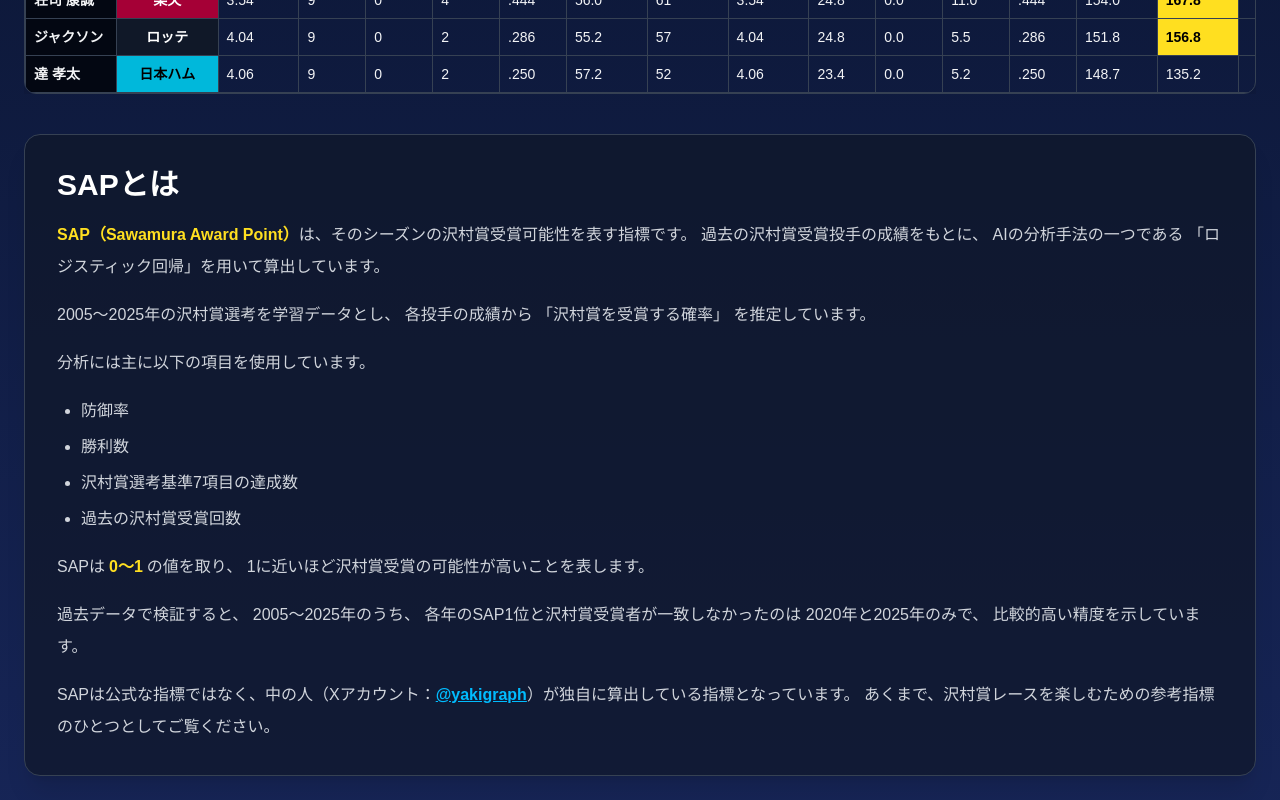
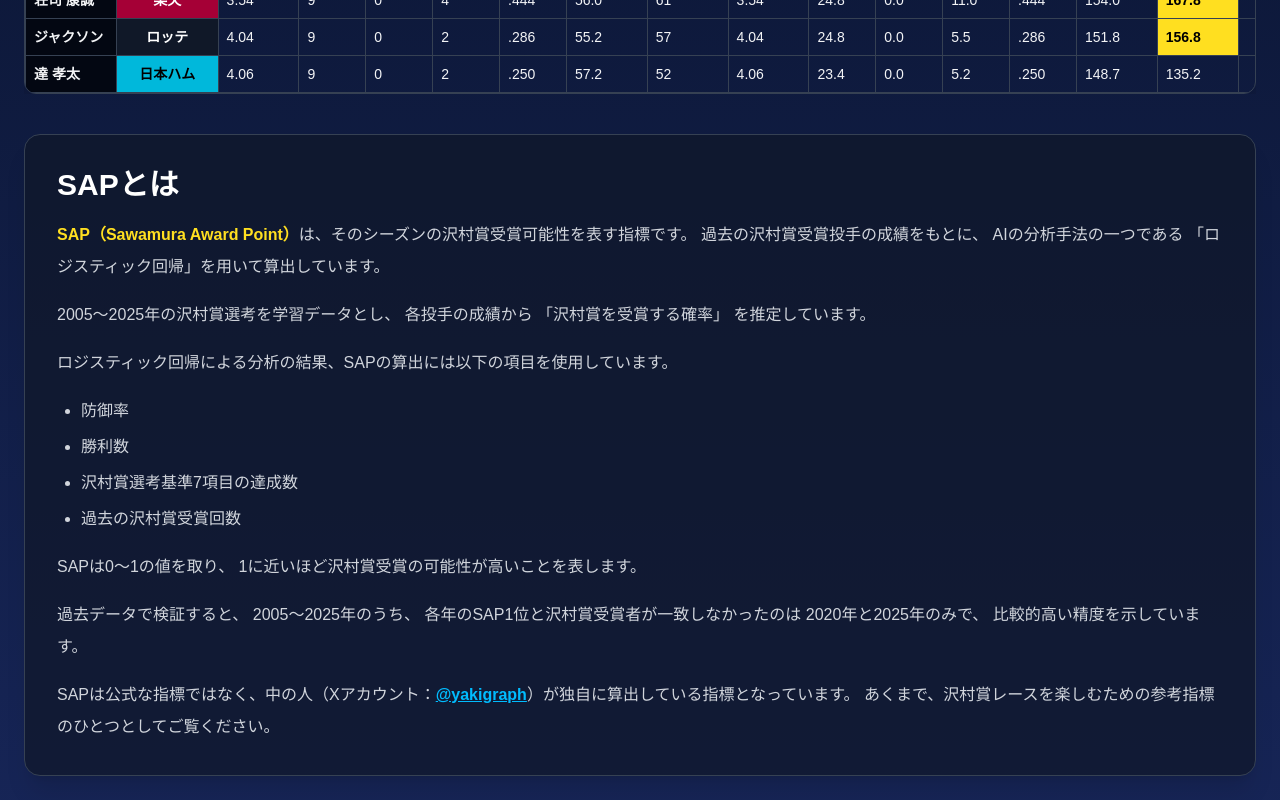
Before and after one commit to yakigraph888-ai/sap-site, a Next.js app: page / in a window 1280 px wide. Shown: the part 1392-2192 px from the top of the page. Built offline with nearby package versions, Linux system fonts and the light colour scheme.

Commit message:
Update layout

```diff
--- a/app/page.tsx
+++ b/app/page.tsx
@@ -598,7 +598,7 @@ export default function Home() {
             </p>
 
             <p>
-              分析には主に以下の項目を使用しています。
+              ロジスティック回帰による分析の結果、SAPの算出には以下の項目を使用しています。
             </p>
 
             <ul className="list-disc pl-6 space-y-1 text-gray-300">
@@ -611,11 +611,7 @@ export default function Home() {
             </ul>
 
             <p>
-              SAPは
-              <span className="font-bold text-yellow-300 mx-1">
-                0〜1
-              </span>
-              の値を取り、
+              SAPは0〜1の値を取り、
               1に近いほど沢村賞受賞の可能性が高いことを表します。
             </p>
 
```
